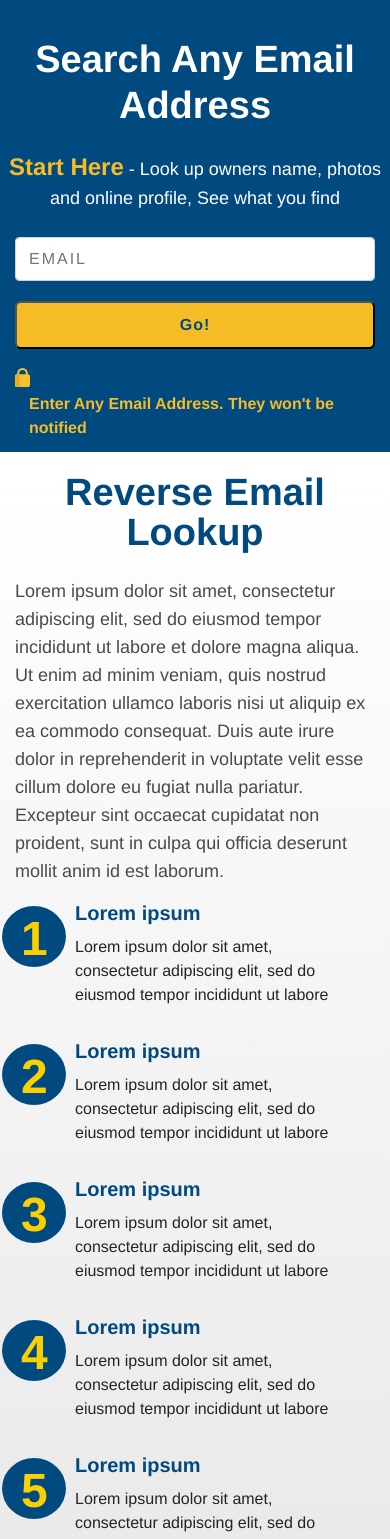
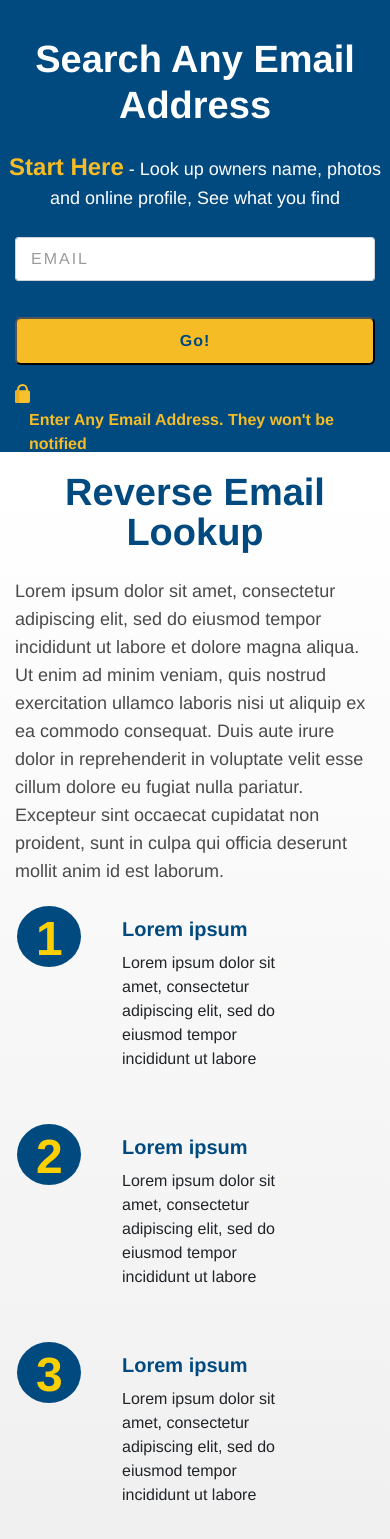
Before and after one commit to tanaya-pawar-rave/tanaya-pawar-rave.github.io, a website: page src/Landing.html in a window 390 px wide. Shown: the part 51-1590 px from the top of the page. Drawn offline with nearby package versions, Linux system fonts and the light colour scheme.

Commit message:
Responsive styles added

```diff
--- a/src/Landing.html
+++ b/src/Landing.html
@@ -1,5 +1,6 @@
 <!doctype html>
 <html lang="en">
+
 <head>
     <!-- Required meta tags -->
     <meta charset="utf-8">
@@ -10,6 +11,7 @@
 
     <title>Jr FE Challenge</title>
 </head>
+
 <body>
     <section id="email-search">
         <div class="container">
@@ -19,8 +21,10 @@
 
                 </a>
                 <div class="my-2 my-lg-0">
-                <img src="assets/SVGs/icn_search.svg" width="40" height="20" class="d-inline-block align-top" alt="">
-                <img src="assets/SVGs/icn_person.svg" width="30" height="20" class="d-inline-block align-top" alt="">
+                    <img src="assets/SVGs/icn_search.svg" width="40" height="20" class="d-inline-block align-top"
+                        alt="">
+                    <img src="assets/SVGs/icn_person.svg" width="30" height="20" class="d-inline-block align-top"
+                        alt="">
                 </div>
             </nav>
             <div class="heading row ">
@@ -32,10 +36,15 @@
 
             <div class="row form ">
                 <div class="form-group col-lg-10 col-md-10 col-sm-10 col-xs-12">
-            <input type="email" class="form-control"  placeholder="email">
+
+                        <div class="floating-label">
+                          <input class="floating-input form-control" type="text" id="email" placeholder=" ">
+                          <span class="highlight"></span>
+                          <label>Email</label>
+                        </div>
                 </div>
                 <div class="btn-div col-lg-2 col-md-2 col-sm-2 col-xs-12">
-            <button type="submit" class="btn-submit">Go!</button>
+                    <button type="submit" onclick="displayResult()" class=" btn-submit">Go!</button>
                 </div>
 
 
@@ -57,12 +66,14 @@
             </div>
             <div class="para row">
                 <p>Lorem ipsum dolor sit amet, consectetur adipiscing elit, sed do eiusmod tempor incididunt ut
-                labore et dolore magna aliqua. Ut enim ad minim veniam, quis nostrud exercitation ullamco laboris nisi ut aliquip ex ea commodo consequat. Duis aute irure dolor in reprehenderit in voluptate velit esse cillum dolore eu fugiat nulla pariatur. Excepteur sint
+                    labore et dolore magna aliqua. Ut enim ad minim veniam, quis nostrud exercitation ullamco laboris
+                    nisi ut aliquip ex ea commodo consequat. Duis aute irure dolor in reprehenderit in voluptate velit
+                    esse cillum dolore eu fugiat nulla pariatur. Excepteur sint
                     occaecat cupidatat non proident, sunt in culpa qui officia deserunt mollit anim id est laborum.</p>
             </div>
             <div class="list row ">
-            <div id="a">
-                <ol >
+                <div id="a" class="col-lg-6 col-sm-12 col-md-6 col-xs-12">
+                    <ol>
                         <li>
                             <h6> Lorem ipsum</h6>
                             Lorem ipsum dolor sit amet, consectetur adipiscing elit, sed do eiusmod tempor
@@ -71,31 +82,36 @@
                         </li>
                         <li>
                             <h6> Lorem ipsum</h6>
-                      Lorem ipsum dolor sit amet, consectetur adipiscing elit, sed do eiusmod tempor incididunt ut labore
+                            Lorem ipsum dolor sit amet, consectetur adipiscing elit, sed do eiusmod tempor incididunt ut
+                            labore
 
                         </li>
                         <li>
                             <h6> Lorem ipsum</h6>
-                      Lorem ipsum dolor sit amet, consectetur adipiscing elit, sed do eiusmod tempor incididunt ut labore
+                            Lorem ipsum dolor sit amet, consectetur adipiscing elit, sed do eiusmod tempor incididunt ut
+                            labore
 
                         </li>
                     </ol>
                 </div>
-              <div id="b">
-                <ol >
+                <div id="b" class="col-lg-6 col-sm-12 col-md-6 col-xs-12">
+                    <ol>
                         <li>
                             <h6> Lorem ipsum</h6>
-                      Lorem ipsum dolor sit amet, consectetur adipiscing elit, sed do eiusmod tempor incididunt ut labore
+                            Lorem ipsum dolor sit amet, consectetur adipiscing elit, sed do eiusmod tempor incididunt ut
+                            labore
 
                         </li>
                         <li>
                             <h6> Lorem ipsum</h6>
-                      Lorem ipsum dolor sit amet, consectetur adipiscing elit, sed do eiusmod tempor incididunt ut labore
+                            Lorem ipsum dolor sit amet, consectetur adipiscing elit, sed do eiusmod tempor incididunt ut
+                            labore
 
                         </li>
                         <li>
                             <h6> Lorem ipsum</h6>
-                      Lorem ipsum dolor sit amet, consectetur adipiscing elit, sed do eiusmod tempor incididunt ut labore
+                            Lorem ipsum dolor sit amet, consectetur adipiscing elit, sed do eiusmod tempor incididunt ut
+                            labore
 
                         </li>
                     </ol>
@@ -109,7 +125,8 @@
         <div class="container">
             <div class="row">
                 <div class="col-lg-10 col-md-9 col-sm-12 col-xs-12">
-                <p class="footer-content">Lorem ipsum dolor sit amet, consectetur adipiscing elit, sed do eiusmod tempor incididunt ut
+                    <p class="footer-content">Lorem ipsum dolor sit amet, consectetur adipiscing elit, sed do eiusmod
+                        tempor incididunt ut
                         reprehenderit in voluptate velit esse cillum dolore eu fugiat nulla pariatur.
                     </p>
                 </div>
@@ -120,6 +137,10 @@
         </div>
     </footer>
     <!-- Script tags -->
+
     <script src="/js/bootstrap.min.js"></script>
+    <script src="https://cdnjs.cloudflare.com/ajax/libs/jquery/3.3.1/jquery.min.js"></script>
+
 </body>
+
 </html>
--- a/src/scss/_email-section.scss
+++ b/src/scss/_email-section.scss
@@ -41,7 +41,54 @@
     .form{
         justify-content: space-around;
         margin-bottom: 1rem;
+       .form-group{
+        position:relative;
+        .floating-label {
+            position:relative;
+            margin-bottom:20px;
+          }
+          .floating-input , .floating-select {
+            font-size:14px;
+            display:block;
+            width:100%;
+            padding: 1.8rem 1rem 0.8rem;
+            height: 23px;
+            border-radius:3px ;
+          }
 
+          .floating-input:focus , .floating-select:focus {
+               outline:none;
+               border-bottom:2px solid #5264AE;
+          }
+
+          label {
+            font-size: 16px;
+            color: #9B9B9B;
+            letter-spacing: 2px;
+            text-transform: uppercase;
+            position:absolute;
+            pointer-events:none;
+            line-height: 18px;
+            left:16px;
+            top: 13px;
+            transition:0.2s ease all;
+            -moz-transition:0.2s ease all;
+            -webkit-transition:0.2s ease all;
+          }
+
+          .floating-input:focus ~ label, .floating-input:not(:placeholder-shown) ~ label {
+            top: 2px;
+            font-size:14px;
+
+          }
+
+          .floating-select:focus ~ label , .floating-select:not([value=""]):valid ~ label {
+            top:2px;
+            font-size:14px;
+
+          }
+
+       }
             input[type=email]{
                 display: inline-block;
                 // width: 780px;
--- a/src/scss/_list-section.scss
+++ b/src/scss/_list-section.scss
@@ -37,8 +37,7 @@
         position: relative;
         font-size: 18px;
         line-height: 26px;
-        width: 60%;
-
+        padding: 1rem 2rem;
       }
       li h6{
         color: #004A80 ;
```
Also changed, not shown: src/css/style.css. Lines whose indentation alone changed are shown as unchanged.
